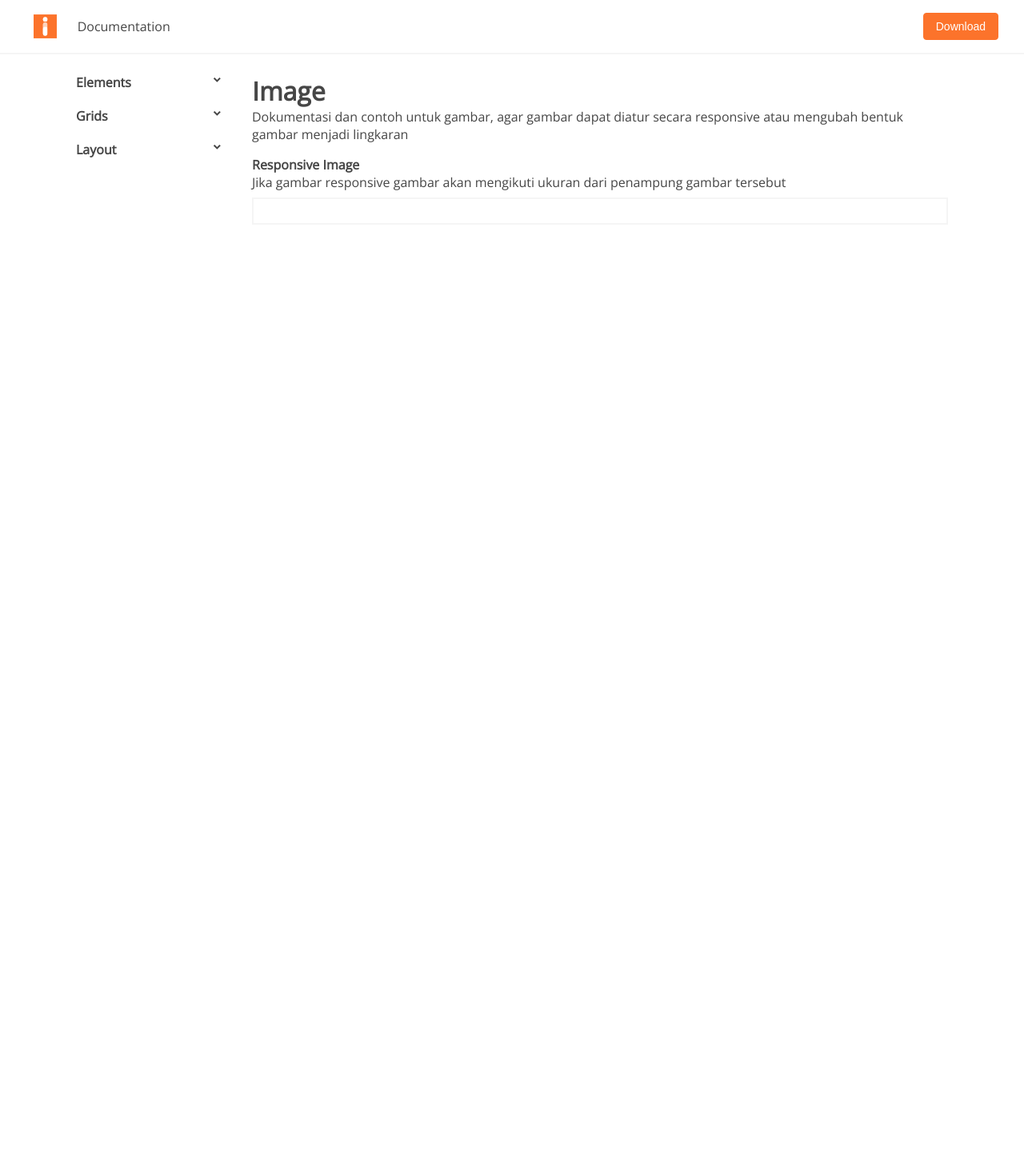
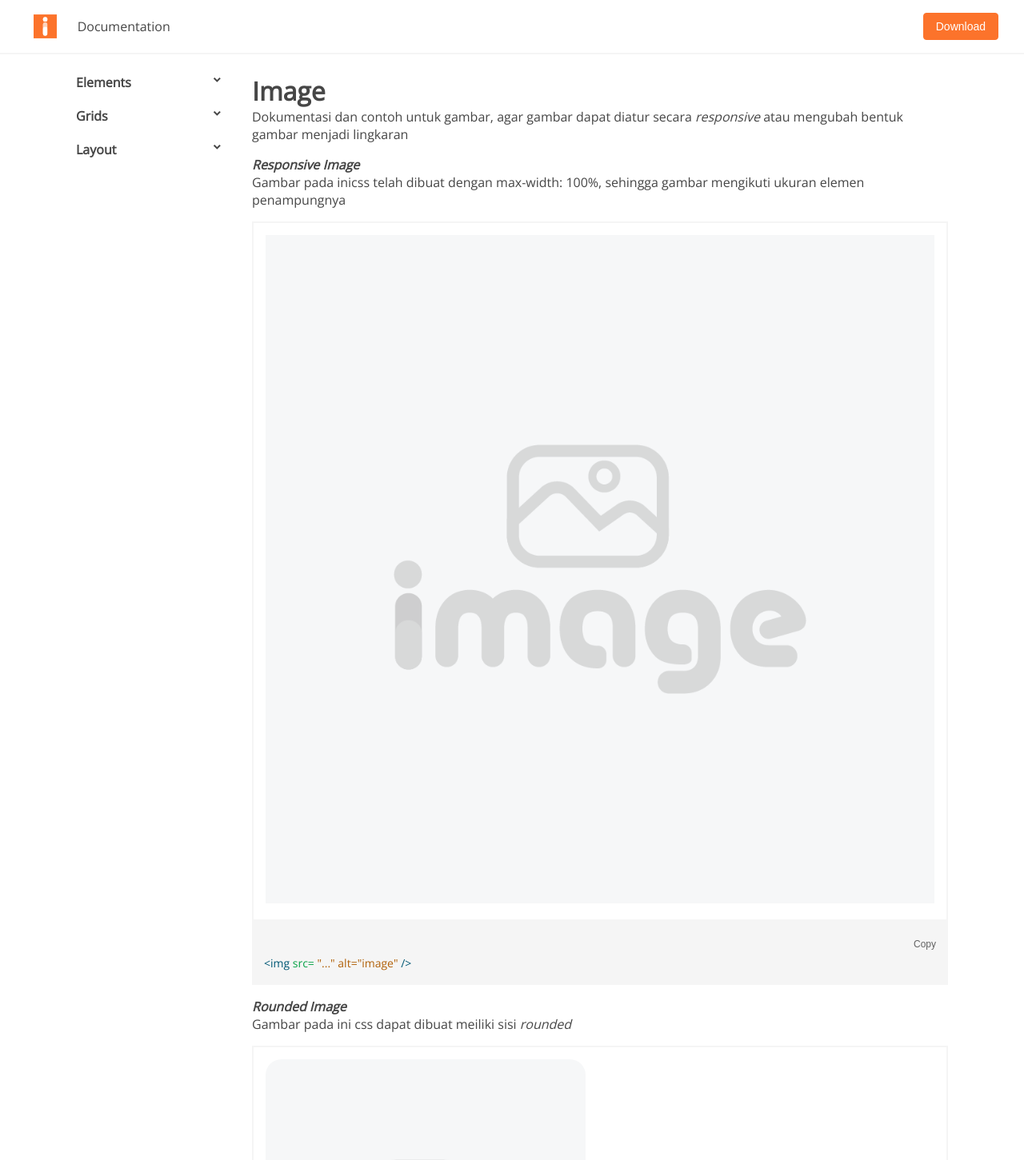
Before and after one commit to Ovinsyah/inicss, a Vue app: page /documentation/elements/image in a window 1280 px wide. Shown: the top 1451 px of the page at 80% size. Before the commit the page ends 800 px from the top, so only its background shows below. Built offline with nearby package versions, Linux system fonts and the light colour scheme.

Commit message:
update image

```diff
--- a/public/assets/css/import.css
+++ b/public/assets/css/import.css
@@ -499,38 +499,6 @@
   border-color: #fff !important;
 }
 
-.rounded {
-  border-radius: 0.25rem !important;
-}
-
-.rounded-top {
-  border-top-left-radius: 0.25rem !important;
-  border-top-right-radius: 0.25rem !important;
-}
-
-.rounded-right {
-  border-top-right-radius: 0.25rem !important;
-  border-bottom-right-radius: 0.25rem !important;
-}
-
-.rounded-bottom {
-  border-bottom-right-radius: 0.25rem !important;
-  border-bottom-left-radius: 0.25rem !important;
-}
-
-.rounded-left {
-  border-top-left-radius: 0.25rem !important;
-  border-bottom-left-radius: 0.25rem !important;
-}
-
-.rounded-circle {
-  border-radius: 50%;
-}
-
-.rounded-0 {
-  border-radius: 0;
-}
-
 .clearfix::after {
   display: block;
   clear: both;
--- a/public/assets/css/ini.css
+++ b/public/assets/css/ini.css
@@ -1158,4 +1158,15 @@ h6 {
   .ini.table.bordered tbody tr:last-child td {
     border-bottom: none; }
 
+/*
+===============================================================
+    INI IMAGE
+===============================================================
+*/
+img.ini.rounded {
+  border-radius: 5%; }
+
+img.ini.circle {
+  border-radius: 100%; }
+
 /*# sourceMappingURL=ini.css.map */
--- a/public/assets/css/main.css
+++ b/public/assets/css/main.css
@@ -75,6 +75,11 @@
 .ini.section .example.button button:last-child{
     margin: 3px 0px 3px 0px;
 }
+.ini.section .example.image-rounded img,
+.ini.section .example.image-circle img{
+    max-width: 400px;
+    width: 100%;
+}
 /* documentation grid */
 .example.grids [class*="grid"]::after{
     content: '';
--- a/src/views/documentation/elements/Image.vue
+++ b/src/views/documentation/elements/Image.vue
@@ -5,14 +5,66 @@
       <Menu/>
       <div class="body content">
         <h1>Image</h1>
-        <div>Dokumentasi dan contoh untuk gambar, agar gambar dapat diatur secara responsive atau mengubah bentuk gambar menjadi lingkaran</div>
-        <h4 class="mt-3">Responsive Image</h4>
-        <div>Jika gambar responsive gambar akan mengikuti ukuran dari penampung gambar tersebut</div>
-        <div class="example container">
-          <div class="ini grids">
-            <div class="grid of-12">
+        <div>Dokumentasi dan contoh untuk gambar, agar gambar dapat diatur secara <i>responsive</i> atau mengubah bentuk gambar menjadi lingkaran</div>
+        <div class="ini section">
+          <h4 class="mt-3"><i>Responsive Image</i></h4>
+          <div class="mb-3">Gambar pada inicss telah dibuat dengan max-width: 100%, sehingga gambar mengikuti ukuran elemen penampungnya</div>
+          <div class="example">
+              <img src="/assets/img/image.png" alt="image" />
+          </div>
+          <div class="code">
+              <div class="ini align right">
+                  <button class="ini button copy onCopy">Copy</button>
+              </div>
+              <div class="area selected">
+                  <div><span class="tag">&#x3C;img</span><span class="class"> src=</span> <span class="nclass">&#x22;...&#x22; alt=&#x22;image&#x22;</span> <span class="tag"> /&#x3E;</span></div>
+              </div>
+              <textarea cols="100" rows="100" class="hidden">&#x3C;img src=&#x22;...&#x22; alt=&#x22;image&#x22; /&#x3E;</textarea>
+          </div>
 
-            </div>
+          <h4 class="mt-3"><i>Rounded Image</i></h4>
+          <div class="mb-3">Gambar pada ini css dapat dibuat meiliki sisi <i>rounded</i></div>
+          <div class="example image-rounded">
+              <img class="ini rounded" src="/assets/img/image.png" alt="image" />
+          </div>
+          <div class="code">
+              <div class="ini align right">
+                  <button class="ini button copy onCopy">Copy</button>
+              </div>
+              <div class="area selected">
+                  <div><span class="tag">&#x3C;img <span class="class"> div=</span> <span class="nclass">"ini-rounded"</span> </span><span class="class"> src=</span> <span class="nclass">"..." alt=&#x22;image&#x22;</span> <span class="tag"> /&#x3E;</span></div>
+              </div>
+              <textarea cols="100" rows="100" class="hidden">&#x3C;img src=&#x22;...&#x22; alt=&#x22;image&#x22; /&#x3E;</textarea>
+          </div>
+
+          <h4 class="mt-3"><i>Circle Image</i></h4>
+          <div class="mb-3">Gambar pada ini css dapat dibuat meiliki bentuk lingkaran</div>
+          <div class="example image-circle">
+              <img class="ini circle" src="/assets/img/image.png" alt="image" />
+          </div>
+          <div class="code">
+              <div class="ini align right">
+                  <button class="ini button copy onCopy">Copy</button>
+              </div>
+              <div class="area selected">
+                  <div><span class="tag">&#x3C;img <span class="class"> div=</span> <span class="nclass">"ini-circle"</span> </span><span class="class"> src=</span> <span class="nclass">"..." alt=&#x22;image&#x22;</span> <span class="tag"> /&#x3E;</span></div>
+              </div>
+              <textarea cols="100" rows="100" class="hidden">&#x3C;img src=&#x22;...&#x22; alt=&#x22;image&#x22; /&#x3E;</textarea>
+          </div>
+
+          <h4 class="mt-3"><i>Thumbnail Image</i></h4>
+          <div class="mb-3">Gambar pada ini css dapat dibuat meiliki bentuk lingkaran</div>
+          <div class="example image-thumbnail">
+              <img class="ini thumbnail" src="/assets/img/image.png" alt="image" />
+          </div>
+          <div class="code">
+              <div class="ini align right">
+                  <button class="ini button copy onCopy">Copy</button>
+              </div>
+              <div class="area selected">
+                  <div><span class="tag">&#x3C;img <span class="class"> div=</span> <span class="nclass">"ini-circle"</span> </span><span class="class"> src=</span> <span class="nclass">"..." alt=&#x22;image&#x22;</span> <span class="tag"> /&#x3E;</span></div>
+              </div>
+              <textarea cols="100" rows="100" class="hidden">&#x3C;img src=&#x22;...&#x22; alt=&#x22;image&#x22; /&#x3E;</textarea>
           </div>
         </div>
       </div>
```
Also changed, not shown: public/assets/css/ini.scss (+13 -0 lines), public/assets/img/image.png (added), 1 other file (tests, documents, lock files or other folders).
